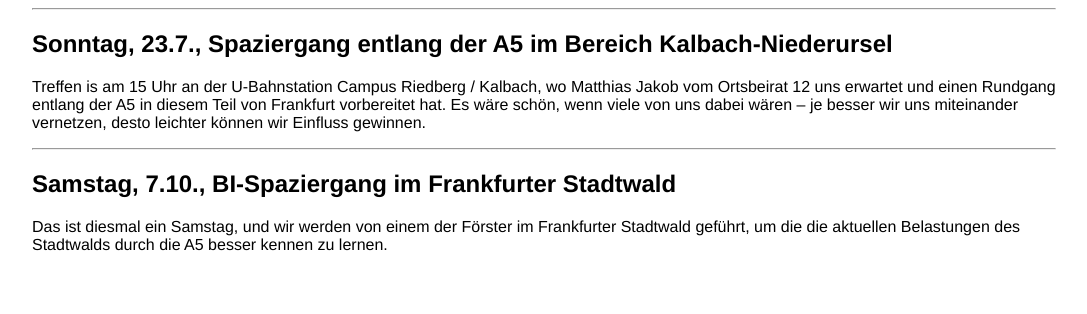
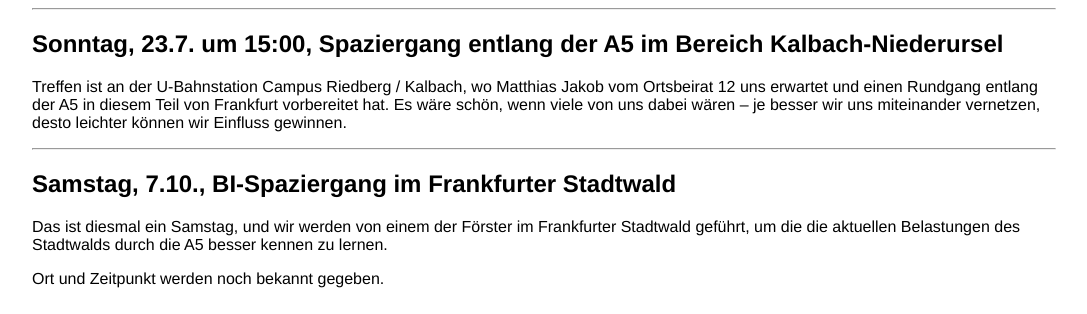
Before and after one commit to esistzulaut/website, a Jekyll site: the page built from termine.md, in a window 1280 px wide, cut to the strip 995-1309 px from the top of the page. Shown: the whole strip, without its empty margins (96-1183 px from the left). Built offline with Jekyll 4.4.1, drawn with Linux system fonts in a browser that asks for light colours; before the commit the page ends 1275 px from its top, so only the background shows below that.

Commit message:
Noch unbekannter Ort und Zeit für Waldspaziergang

```diff
--- a/termine.md
+++ b/termine.md
@@ -19,11 +19,13 @@ Eine dieser Aktivitäten ist unser Spaziergang entlang der A5 im Bereich Kalbach
 <iframe src="https://www.google.com/maps/embed?pb=!1m18!1m12!1m3!1d2455.452193403036!2d8.604245775573569!3d50.09143437977152!2m3!1f0!2f0!3f0!3m2!1i1024!2i768!4f13.1!3m3!1m2!1s0x47bd0a3560c32ad3%3A0x2423249f2d971a3f!2sAlte%20Falterstra%C3%9Fe%206%2C%2065933%20Frankfurt%20am%20Main!5e0!3m2!1sde!2sde!4v1688227412544!5m2!1sde!2sde" width="600" height="450" style="border:0;" allowfullscreen="" loading="lazy" referrerpolicy="no-referrer-when-downgrade"></iframe>
 
 ---
-## Sonntag, 23.7., Spaziergang entlang der A5 im Bereich Kalbach-Niederursel
+## Sonntag, 23.7. um 15:00, Spaziergang entlang der A5 im Bereich Kalbach-Niederursel
 
-Treffen is am 15 Uhr an der U-Bahnstation Campus Riedberg / Kalbach, wo Matthias Jakob vom Ortsbeirat 12 uns erwartet und einen Rundgang entlang der A5 in diesem Teil von Frankfurt vorbereitet hat. Es wäre schön, wenn viele von uns dabei wären – je besser wir uns miteinander vernetzen, desto leichter können wir Einfluss gewinnen.
+Treffen ist an der U-Bahnstation Campus Riedberg / Kalbach, wo Matthias Jakob vom Ortsbeirat 12 uns erwartet und einen Rundgang entlang der A5 in diesem Teil von Frankfurt vorbereitet hat. Es wäre schön, wenn viele von uns dabei wären – je besser wir uns miteinander vernetzen, desto leichter können wir Einfluss gewinnen.
 
 ---
 ## Samstag, 7.10., BI-Spaziergang im Frankfurter Stadtwald
 
 Das ist diesmal ein Samstag, und wir werden von einem der Förster im Frankfurter Stadtwald geführt, um die die aktuellen Belastungen des Stadtwalds durch die A5 besser kennen zu lernen.
+
+Ort und Zeitpunkt werden noch bekannt gegeben.
```
